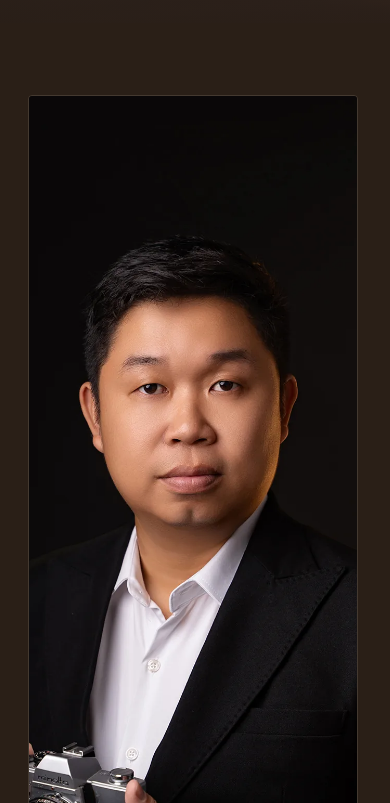
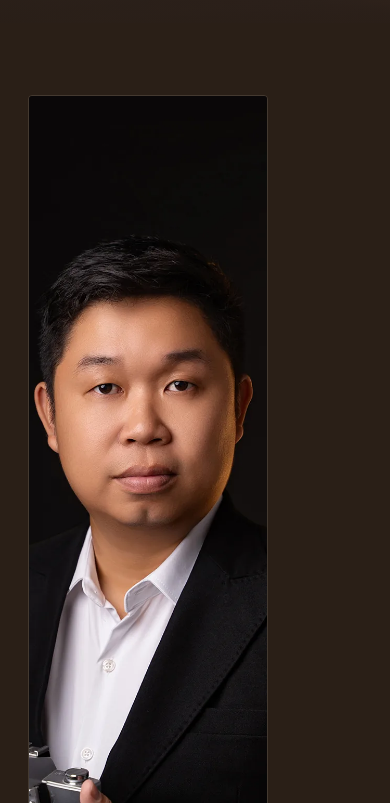
Before and after one commit to viecnha247vn/minhthophoto, an Eleventy site: page src/index.njk in a window 390 px wide. Shown: the part 821-1624 px from the top of the page. Built offline with nearby package versions, Linux system fonts and the light colour scheme; Eleventy itself is replaced by a stand-in of ours; files that its build step writes are made by us from their sources; what image-size would draw is missing.

Commit message:
Thu nhỏ ảnh chân dung ở mục Hồ sơ nghệ sĩ, giữ tỉ lệ 2:3 gốc

```diff
--- a/src/assets/style.css
+++ b/src/assets/style.css
@@ -226,7 +226,7 @@
   .burger{display:block;}
   .previews,.about-grid,.contact-grid,.svc-grid{grid-template-columns:1fr;}
   .profile{grid-template-columns:1fr;gap:30px;}
-  .profile-photo{max-width:340px;}
+  .profile-photo{max-width:260px;}
   .awardlist{grid-template-columns:1fr;}
   .process{grid-template-columns:1fr 1fr;}
   .work-wide,.work-tall{grid-column:span 12;}
@@ -253,8 +253,10 @@
 @media (max-width:860px){ .footer .fright{align-items:flex-start;text-align:left;} }
 
 /* ---------------- HỒ SƠ NGHỆ SĨ + THÀNH TÍCH ---------------- */
-.profile{display:grid;grid-template-columns:.82fr 1.18fr;gap:52px;align-items:center;}
-.profile-photo img{width:100%;aspect-ratio:3/4;object-fit:cover;border-radius:4px;border:1px solid var(--line);}
+.profile{display:grid;grid-template-columns:minmax(0,300px) 1fr;gap:52px;align-items:center;}
+/* Giữ nguyên tỉ lệ 2:3 của file gốc — cắt sang 3/4 thì mất máy ảnh dưới tay.
+   Cột khoá ở 300px để chân dung không lấn phần chữ. */
+.profile-photo img{width:100%;aspect-ratio:2/3;object-fit:cover;border-radius:4px;border:1px solid var(--line);}
 .profile-body h2{font-size:clamp(1.7rem,3.6vw,2.6rem);margin:12px 0 22px;}
 .creds{list-style:none;padding:0;margin:0 0 30px;display:flex;flex-direction:column;gap:11px;}
 .creds li{position:relative;padding-left:24px;color:var(--bone);font-weight:400;}
@@ -275,6 +277,6 @@
 /* mobile override cho mục hồ sơ (đặt sau base để thắng thứ tự) */
 @media (max-width:860px){
   .profile{grid-template-columns:1fr;gap:30px;}
-  .profile-photo{max-width:330px;}
+  .profile-photo{max-width:240px;}
   .awardlist{grid-template-columns:1fr;gap:0;}
 }
--- a/src/index.njk
+++ b/src/index.njk
@@ -27,7 +27,7 @@
   <div class="wrap">
     <div class="profile reveal">
       <div class="profile-photo">
-        {% bia hinh.chan_dung_ho_so, "Nghệ sĩ nhiếp ảnh Phan Minh Thọ trong bộ vest đen, cầm chiếc máy ảnh phim Minolta", "(max-width: 860px) 100vw, 420px" %}
+        {% bia hinh.chan_dung_ho_so, "Nghệ sĩ nhiếp ảnh Phan Minh Thọ trong bộ vest đen, cầm chiếc máy ảnh phim Minolta", "(max-width: 860px) 260px, 300px" %}
       </div>
       <div class="profile-body">
         <span class="eyebrow">Hồ sơ nghệ sĩ</span>
--- a/src/ve-chung-toi.njk
+++ b/src/ve-chung-toi.njk
@@ -20,7 +20,7 @@
   <div class="wrap">
     <div class="about-grid">
       <div class="about-portrait reveal">
-        <div class="ph">{% bia hinh.chan_dung_gioi_thieu, "Chân dung NSNA Phan Minh Thọ trong bộ vest đen, cầm chiếc máy ảnh phim Minolta", "(max-width: 860px) 100vw, 420px" %}</div>
+        <div class="ph">{% bia hinh.chan_dung_gioi_thieu, "Chân dung NSNA Phan Minh Thọ trong bộ vest đen, cầm chiếc máy ảnh phim Minolta", "(max-width: 860px) 100vw, 400px" %}</div>
       </div>
       <div class="about-body reveal">
         <p><strong>NSNA Phan Minh Thọ</strong> sinh ra trong một gia đình có truyền thống làm nghề ảnh dịch vụ, nên anh được cầm máy và làm quen với khung hình từ rất sớm.</p>
```
